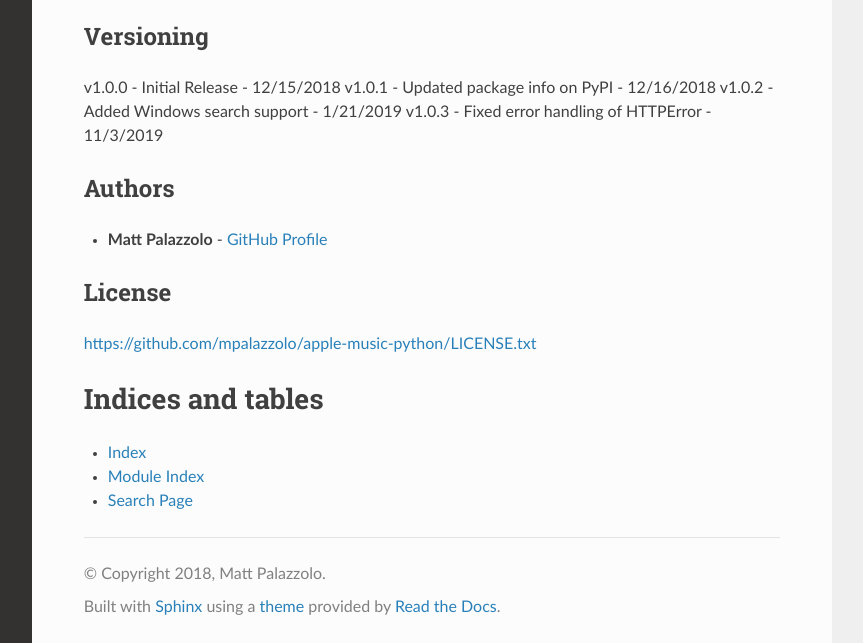
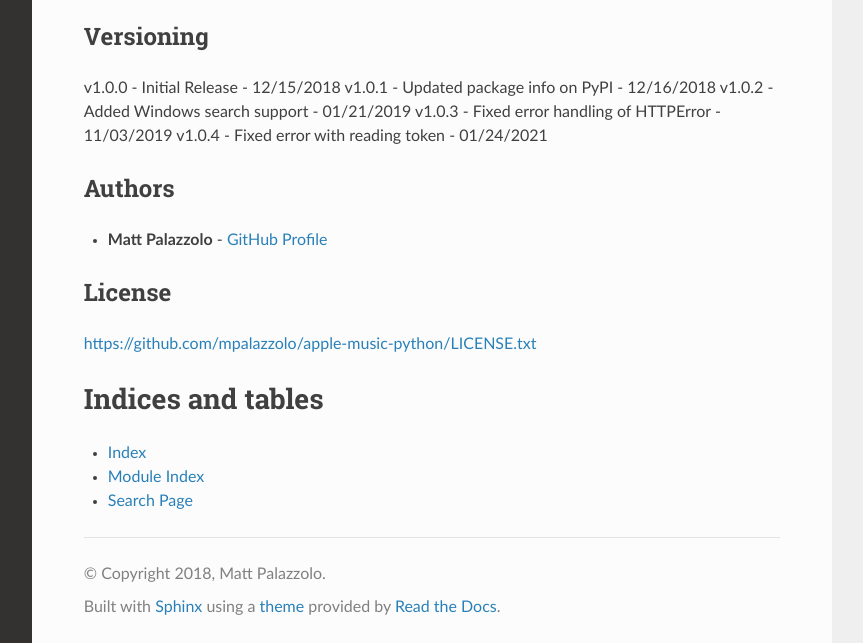
Before and after one commit to mpalazzolo/apple-music-python, a Sphinx documentation site: the page built from docs/source/index.rst, in a window 1280 px wide and 900 px high, scrolled down 1015 px, cut to the strip 257-900 px from the top of the window. Shown: the whole strip, without its empty margins (268-1131 px from the left). Built offline with Sphinx 7.4.7 and the Read the Docs theme 2.0.0, drawn with Linux system fonts in a browser that asks for light colours.

Commit message:
updated test & readme

```diff
--- a/docs/source/index.rst
+++ b/docs/source/index.rst
@@ -62,8 +62,9 @@ Versioning
 
 v1.0.0 - Initial Release - 12/15/2018
 v1.0.1 - Updated package info on PyPI - 12/16/2018
-v1.0.2 - Added Windows search support - 1/21/2019
-v1.0.3 - Fixed error handling of HTTPError - 11/3/2019
+v1.0.2 - Added Windows search support - 01/21/2019
+v1.0.3 - Fixed error handling of HTTPError - 11/03/2019
+v1.0.4 - Fixed error with reading token - 01/24/2021
 
 Authors
 ^^^^^^^
--- a/tests.py
+++ b/tests.py
@@ -187,7 +187,7 @@ class TestApple(unittest.TestCase):
 
     def test_storefronts_all(self):
         results = am.storefronts_all()
-        self.assertTrue(results['data'][0]['id'] == 'ai')
+        self.assertTrue(results['data'][0]['id'] == 'dz')
 
     def test_search(self):
         results = am.search(self.search_term, types=['songs'])
```
Also changed, not shown: README.md (+3 -2 lines).
